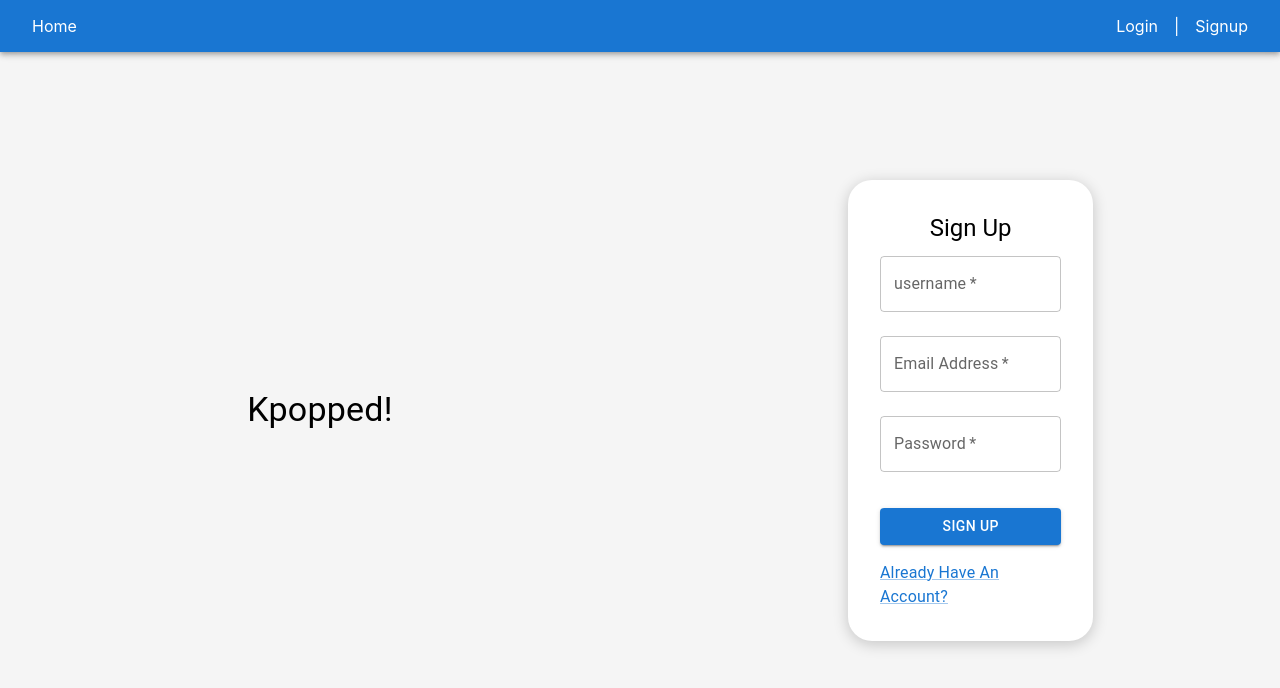
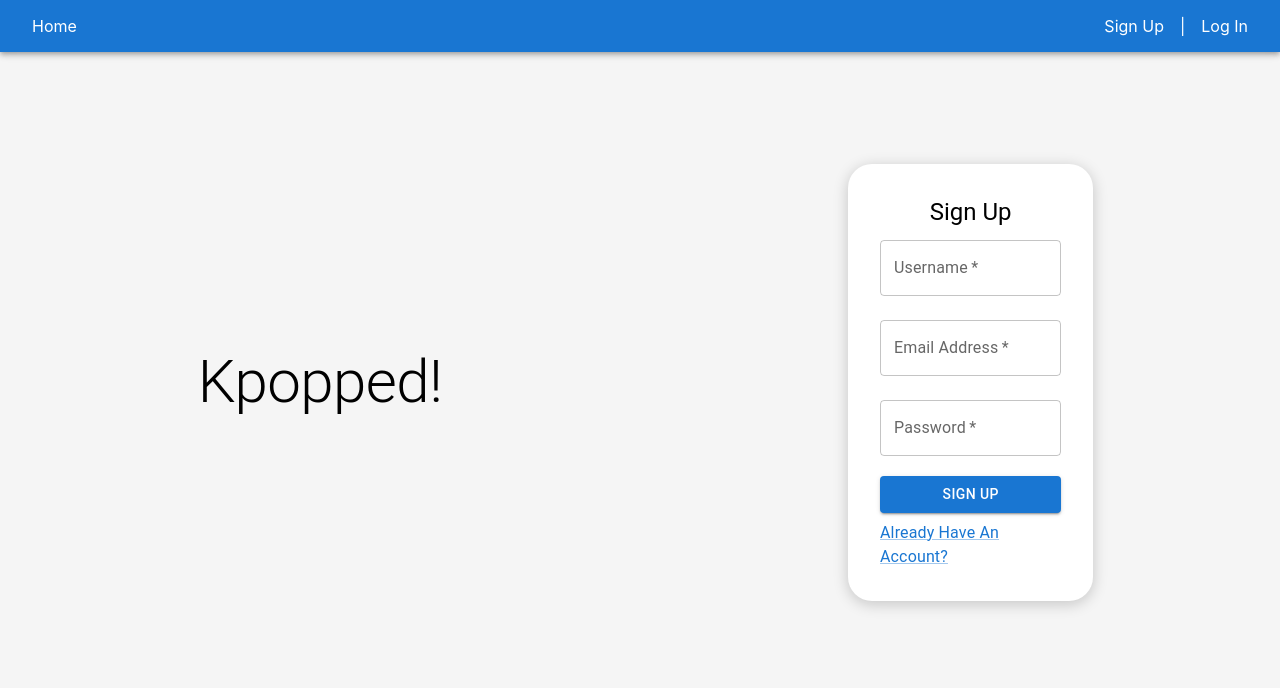
Before and after one commit to Sbeltran16/kpopped-ui, a React (Create React App) app: page /signup in a window 1280 px wide. Shown: the top 688 px of the page. Built offline with nearby package versions, Linux system fonts and the light colour scheme.

Commit message:
Adding User Context for App

```diff
--- a/package.json
+++ b/package.json
@@ -18,6 +18,7 @@
     "react-hook-form": "^7.51.0",
     "react-router-dom": "^6.22.3",
     "react-scripts": "5.0.1",
+    "swr": "^2.2.5",
     "typescript": "^4.9.5",
     "web-vitals": "^2.1.4"
   },
--- a/src/api/fetcher.ts
+++ b/src/api/fetcher.ts
@@ -2,20 +2,16 @@ export default function fetcher(
   url: URL | RequestInfo,
   init?: RequestInit | undefined
 ) {
-  const localAuthHeader = localStorage.getItem("authtoken");
-  const authHeader = !!localAuthHeader && { Authorization: localAuthHeader };
-
   return fetch(url, {
-    ...init,
     headers: {
       "Content-Type": "application/json",
-      ...(authHeader || undefined),
       ...init?.headers,
     },
+    ...init,
   }).then((r) => {
-    const authHeader = r.headers.get("authorization");
+    const authHeader = r.headers.get("authorization") || "";
 
-    if (authHeader) {
+    if (!localStorage.getItem("authToken") && authHeader) {
       localStorage.setItem("authToken", authHeader);
     }
 
--- /dev/null
+++ b/src/api/signup/hooks/use-signup/index.tsx
@@ -0,0 +1,48 @@
+import { useState } from "react";
+import useSWR from "swr";
+import { SignUpFormValues } from "../../../../components/forms/signup";
+import fetcher from "../../../fetcher";
+import { HOST } from "../../../config";
+import { useUser } from "../../../../context/user";
+
+const signupEndpoint = `${HOST}/signup`;
+
+export default function useSignUp() {
+  const [signupData, setSignupData] = useState<SignUpFormValues>();
+  const fetchObject = {
+    method: "POST",
+    body: JSON.stringify({
+      user: {
+        username: signupData?.username,
+        email: signupData?.email,
+        password: signupData?.password,
+      },
+    }),
+  };
+
+  const { updateUser } = useUser();
+
+  const signup = (data: SignUpFormValues) => setSignupData(data);
+
+  const swrObject = useSWR(
+    // if signupdata is present then it will allow the call to continue
+    signupData ? signupEndpoint : null,
+
+    // reset the data so it doesn't trigger calls over and over
+    (url) =>
+      fetcher(url, fetchObject)
+        .then((res) => {
+          const { data } = res;
+
+          updateUser(data);
+
+          return res;
+        })
+        .finally(() => setSignupData(undefined))
+  );
+
+  return {
+    ...swrObject,
+    signup,
+  };
+}
--- a/src/components/forms/login/index.tsx
+++ b/src/components/forms/login/index.tsx
@@ -14,7 +14,7 @@ export default function LoginForm() {
         md={6}
         sx={{ display: "flex", justifyContent: "center", alignItems: "center" }}
       >
-        <Typography component="h2" variant="h4" align="center">
+        <Typography variant="h2" align="center">
           Kpopped!
         </Typography>
       </Grid>
@@ -25,7 +25,7 @@ export default function LoginForm() {
           <Typography component="h1" variant="h5">
             Log In
           </Typography>
-          <Box component="form" noValidate>
+          <Box component="form">
             <TextInput
               margin="normal"
               required
@@ -42,7 +42,6 @@ export default function LoginForm() {
               label="Password"
               type="password"
               id="password"
-              autoComplete="current-password"
             />
             <Button
               type="submit"
--- a/src/components/forms/signup/index.css.tsx
+++ b/src/components/forms/signup/index.css.tsx
@@ -2,7 +2,7 @@ import styled from "@emotion/styled";
 import { Box } from "@mui/material";
 
 const StyledFormBox = styled(Box)`
-  margin: 5rem;
+  margin: 4rem;
   margin-left: 13rem;
   margin-right: 5rem;
   padding: 2rem;
--- a/src/components/forms/signup/index.tsx
+++ b/src/components/forms/signup/index.tsx
@@ -1,17 +1,25 @@
 import React from "react";
-import {
-  Link,
-  Button,
-  FormControlLabel,
-  Checkbox,
-  Box,
-  Grid,
-  Typography,
-} from "@mui/material";
+import { Link, Button, Box, Grid, Typography, Stack } from "@mui/material";
 import TextInput from "../../inputs/text-input";
 import { StyledFormBox } from "./index.css";
+import { Controller, useForm } from "react-hook-form";
+import useSignUp from "../../../api/signup/hooks/use-signup";
+
+export interface SignUpFormValues {
+  username: string;
+  email: string;
+  password: string;
+}
 
 export default function SignupForm() {
+  const {
+    control,
+    handleSubmit,
+    formState: { errors },
+  } = useForm<SignUpFormValues>();
+
+  const onSubmit = (data: SignUpFormValues) => signup(data);
+  const { signup, data, isLoading, error } = useSignUp();
   return (
     <Grid container component="main">
       {/* Left side */}
@@ -22,7 +30,7 @@ export default function SignupForm() {
         md={6}
         sx={{ display: "flex", justifyContent: "center", alignItems: "center" }}
       >
-        <Typography component="h2" variant="h4" align="center">
+        <Typography variant="h2" align="center">
           Kpopped!
         </Typography>
       </Grid>
@@ -30,41 +38,54 @@ export default function SignupForm() {
       {/* Right side */}
       <Grid item xs={12} sm={8} md={5}>
         <StyledFormBox>
-          <Typography component="h1" variant="h5">
-            Sign Up
-          </Typography>
-          <Box component="form" noValidate>
+          <Typography variant="h5">Sign Up</Typography>
+          <Box component="form" onSubmit={handleSubmit(onSubmit)}>
+            <Controller
+              control={control}
+              name="username"
+              render={({ field: { onChange, onBlur, ref } }) => (
                 <TextInput
                   required
-              label="username"
+                  fullWidth
+                  label="Username"
                   placeholder="kpopFan1234"
-              fullWidth
-              id="username"
-              name="username"
+                  onChange={onChange}
+                  onBlur={onBlur}
                 />
+              )}
+            />
+            <Controller
+              control={control}
+              name="email"
+              render={({ field: { onChange, onBlur, ref } }) => (
                 <TextInput
-              margin="normal"
                   required
                   fullWidth
-              id="email"
                   label="Email Address"
-              name="email"
+                  onChange={onChange}
+                  onBlur={onBlur}
                 />
+              )}
+            />
+            <Controller
+              control={control}
+              name="password"
+              render={({ field: { onChange, onBlur, ref } }) => (
                 <TextInput
-              margin="normal"
                   required
                   fullWidth
-              name="password"
                   label="Password"
-              type="password"
-              id="password"
-              autoComplete="current-password"
+                  onChange={onChange}
+                  onBlur={onBlur}
+                />
+              )}
             />
             <Button
+              variant="contained"
+              fullWidth
+              sx={{ alignSelf: "center ", margin: "0.5rem 0rem" }}
               type="submit"
-              fullWidth
-              variant="contained"
-              sx={{ mt: 3, mb: 2 }}
+              value="Submit"
             >
               Sign Up
             </Button>
--- a/src/components/navigation/navbar/index.tsx
+++ b/src/components/navigation/navbar/index.tsx
@@ -1,7 +1,25 @@
 import React from "react";
 import { StyledNavbar, NavLink } from "./index.css";
+import { useUser } from "../../../context/user";
 
 export default function ButtonAppBar() {
+  function RightSideNavItem() {
+    const { user } = useUser();
+
+    return (
+      <div>
+        {!user ? (
+          <>
+            <NavLink to="/signup">Sign Up</NavLink>
+            <span>|</span>
+            <NavLink to="/login">Log In</NavLink>
+          </>
+        ) : (
+          <span>Hi, {user.username}</span>
+        )}
+      </div>
+    );
+  }
   return (
     <StyledNavbar position="static">
       {/* left side of app bar*/}
@@ -10,11 +28,7 @@ export default function ButtonAppBar() {
       </div>
 
       {/* right side of app bar*/}
-      <div>
-        <NavLink to="/login">Login</NavLink>
-        <span>|</span>
-        <NavLink to="/signup">Signup</NavLink>
-      </div>
+      <RightSideNavItem />
     </StyledNavbar>
   );
 }
--- /dev/null
+++ b/src/context/user/index.tsx
@@ -0,0 +1,28 @@
+import React, { createContext, useContext, useState } from "react";
+import { User } from "./types/user";
+
+interface UserContextInterface {
+  user?: User;
+  updateUser: (userData: User) => void;
+}
+
+// Creating User Context using "createContext" from react
+const UserContext = createContext<UserContextInterface>({
+  user: undefined,
+  updateUser: () => {},
+});
+
+// Creating a custom hook to access the user context using "useContext" from react
+export const useUser = () => useContext(UserContext);
+
+export function UserProvider({ children }: { children: React.ReactNode }) {
+  const [user, setUser] = useState<User>();
+
+  const updateUser = (userData: User) => setUser(userData);
+
+  return (
+    <UserContext.Provider value={{ user, updateUser }}>
+      {children}
+    </UserContext.Provider>
+  );
+}
--- /dev/null
+++ b/src/context/user/types/user.ts
@@ -0,0 +1,5 @@
+export type User = {
+  email: string;
+  password: string;
+  username: string;
+};
--- a/src/routing/main-router/index.tsx
+++ b/src/routing/main-router/index.tsx
@@ -4,6 +4,7 @@ import { RouterProvider, createBrowserRouter } from "react-router-dom";
 import Home from "../../pages/home";
 import Login from "../../pages/login";
 import Signup from "../../pages/signup";
+import { UserProvider } from "../../context/user";
 
 const router = createBrowserRouter([
   {
@@ -21,5 +22,9 @@ const router = createBrowserRouter([
 ]);
 
 export default function MainRouter() {
-  return <RouterProvider router={router} />;
+  return (
+    <UserProvider>
+      <RouterProvider router={router} />
+    </UserProvider>
+  );
 }
```
Also changed, not shown: 1 other file (tests, documents, lock files or other folders). Lines whose indentation alone changed are shown as unchanged.
